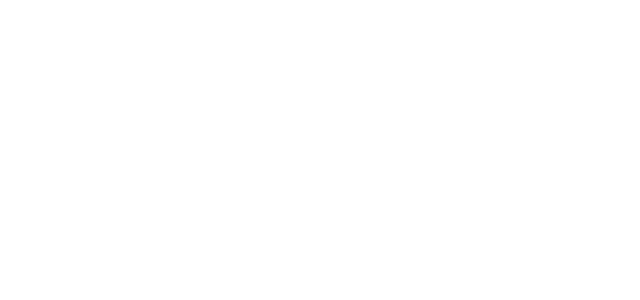
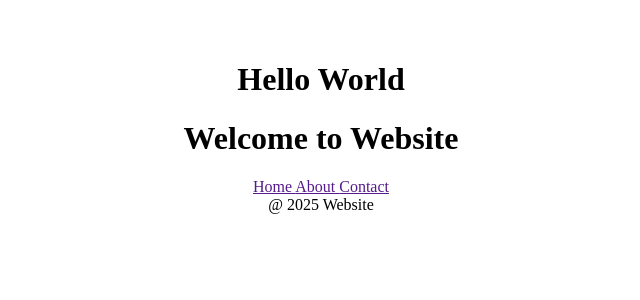
Before and after one commit to Hrisshhii/react-practice, a React (Vite) app in the folder react-demos/: page / in a window 1280 px wide. Shown: the top 300 px of the page, without its empty margins (319-959 px from the left). Built offline with nearby package versions, Linux system fonts and the light colour scheme.

Commit message:
Basic Structuring fundamentals

```diff
--- a/react-demos/src/App.jsx
+++ b/react-demos/src/App.jsx
@@ -1,8 +1,15 @@
 import './App.css'
-
+import Add from './components/Add';
+import Footer from './components/Footer';
+import Greet from './components/Greet';
+import { Header } from './components/header';
 function App() {
   return (
-    <></>
+    <>
+      <Greet />
+      <Header />
+      <Footer />
+    </>
   )
 }
 
--- /dev/null
+++ b/react-demos/src/components/Add.jsx
@@ -0,0 +1,9 @@
+import React from 'react'
+
+const Add = () => {
+  return (
+    <div>Add</div>
+  )
+}
+
+export default Add;
--- /dev/null
+++ b/react-demos/src/components/Footer.jsx
@@ -0,0 +1,9 @@
+import React from 'react'
+
+const Footer = () => {
+  return (
+    <footer>@ 2025 Website</footer>
+  )
+}
+
+export default Footer
--- /dev/null
+++ b/react-demos/src/components/Greet.jsx
@@ -0,0 +1,3 @@
+export default function Greet(){
+    return <h1>Hello World</h1>
+}
--- /dev/null
+++ b/react-demos/src/components/header.jsx
@@ -0,0 +1,10 @@
+export function Header(){
+    return (<div>
+        <h1>Welcome to Website</h1>
+        <nav>
+            <a href="">Home </a>
+            <a href="">About </a>
+            <a href="">Contact </a>
+        </nav>
+    </div>);
+}
```
